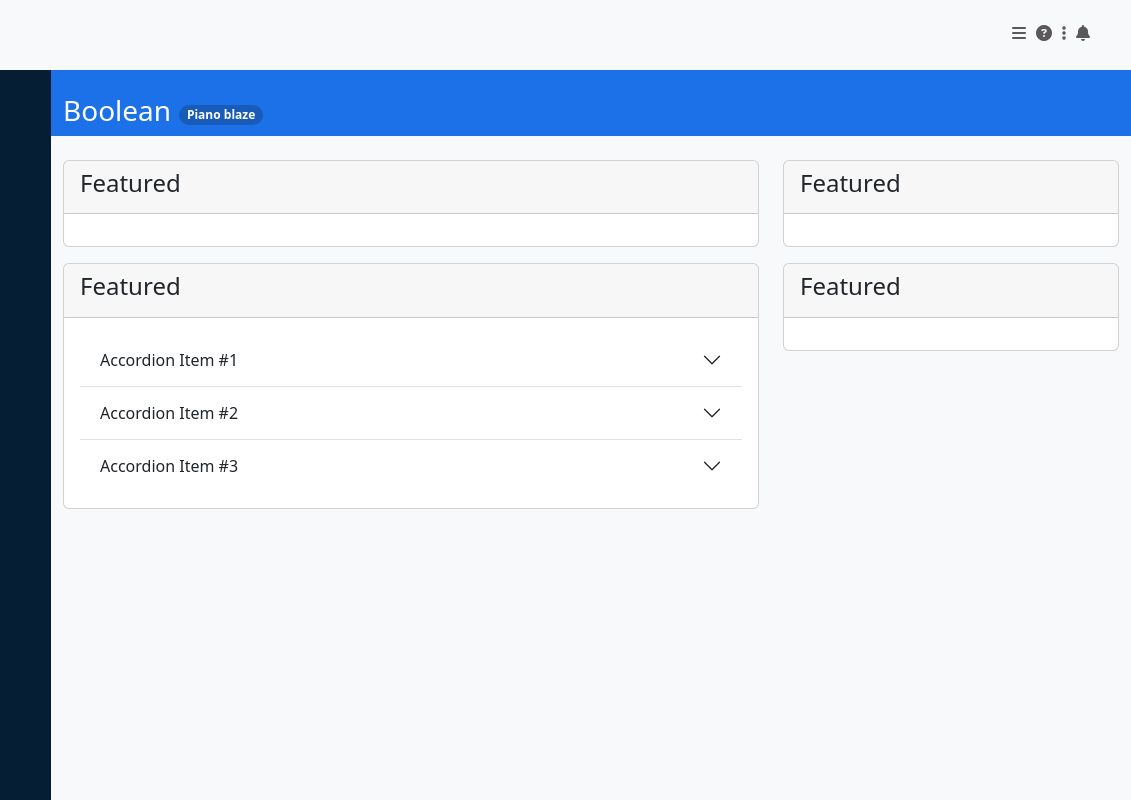
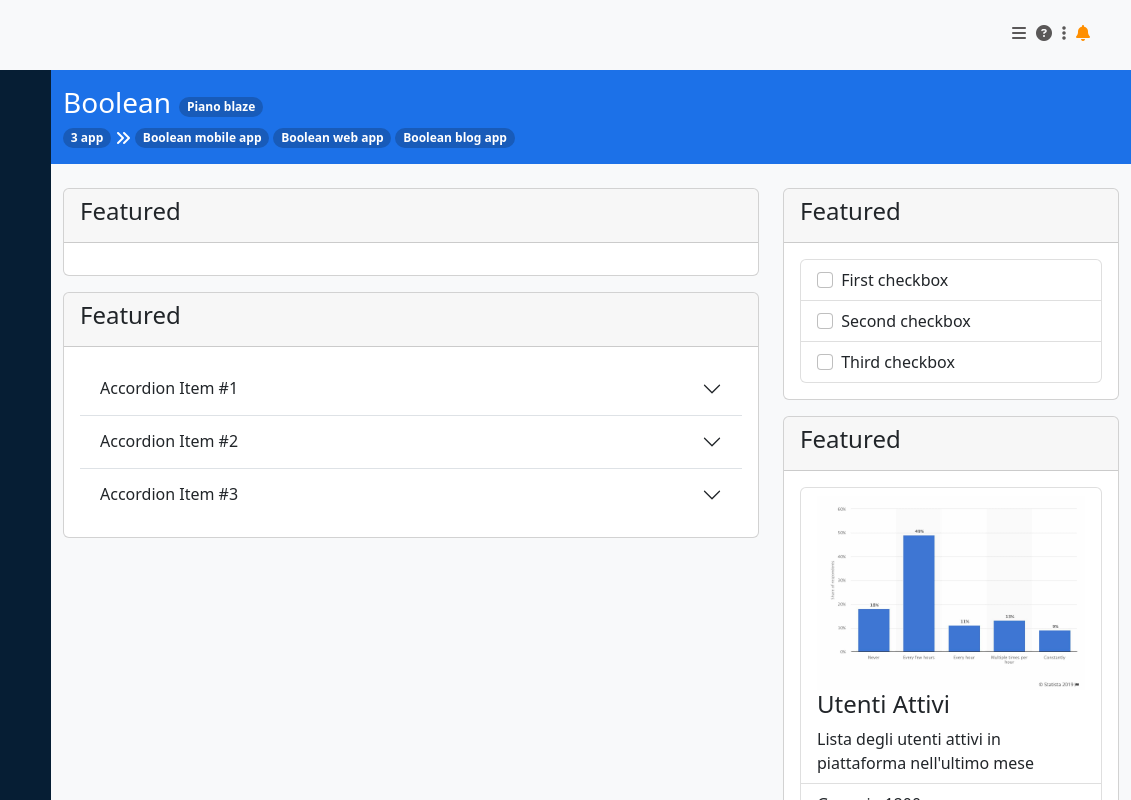
Before and after one commit to NicoloCasagrande/html-css-bootstrap-dashboard, a plain HTML site: page index.html in a window 1280 px wide. Shown: the full height of the page, 149-1280 px from the left. Drawn offline with nearby package versions, Linux system fonts and the light colour scheme.

Commit message:
sistemazione header

```diff
--- a/css/header.css
+++ b/css/header.css
@@ -36,6 +36,12 @@ header{
     width: 15.625rem;
 }
 
+.ms-btn{
+    border: none;
+    background-color: transparent;
+    color: #ff8f00;
+}
+
 @media screen and (max-width: 992px) {
     .icons{
         width: 4.375rem;
--- a/css/main.css
+++ b/css/main.css
@@ -16,3 +16,7 @@ main{
 .ms-bg-primary{
     background-color: #185bb9;
 }
+
+.card:last-of-type img{
+    width: 100%;
+}
--- a/index.html
+++ b/index.html
@@ -31,9 +31,18 @@
                             <li class="d-none d-lg-block"><a href=""><i class="fa-solid fa-bars"></i></a></li>
                             <li class="d-none d-lg-block"><a href=""><i class="fa-solid fa-circle-question"></i></a></li>
                             <li class="d-none d-lg-block"><a href=""><i class="fa-solid fa-ellipsis-vertical"></i></a></li>
-                            <li class="d-block"><a href=""><i class="fa-solid fa-bell"></i></a></li>
+                            <li class="d-block"><div class="dropdown">
+                                <button class="ms-btn" type="button" data-bs-toggle="dropdown" aria-expanded="false">
+                                    <i class="fa-solid fa-bell"></i>
+                                </button>
+                                <ul class="dropdown-menu">
+                                  <li><a class="dropdown-item" href="#">Action</a></li>
+                                  <li><a class="dropdown-item" href="#">Another action</a></li>
+                                  <li><a class="dropdown-item" href="#">Something else here</a></li>
+                                </ul>
+                              </div></li>
                         </ul>
-                        <!-- dropdown -->
+                        <!-- <i class="fa-solid fa-bell"></i> -->
                     </div>
                 </div>
             </div>
@@ -65,11 +74,21 @@
                 <!------------------
                      MAIN HEAD
                 -------------------->
-                <div class="container-fluid ms-main-head pt-4">
+                <div class="container-fluid ms-main-head py-3">
                     <div class="row">
-                        <div class="col-12 col-lg-8 d-flex align-items-center">
-                            <h1 class="fs-3 pe-2">Boolean</h1>
-                            <span class="badge rounded-pill ms-bg-primary">Piano blaze</span>
+                        <div class="col-12 col-lg-8">
+                            <div class="d-flex align-items-center">
+                                <h1 class="fs-3 pe-2">Boolean</h1>
+                                <span class="badge rounded-pill ms-bg-primary">Piano blaze</span>
+                            </div>
+                            <div class="d-flex align-items-center">
+                                <span class="badge rounded-pill ms-bg-primary">3 app</span>
+                                <i class="fa-solid fa-angles-right ps-1"></i>
+                                <span class="badge rounded-pill ms-bg-primary ms-1 d-block d-lg-none">  +  </span>
+                                <span class="badge rounded-pill ms-bg-primary ms-1 d-none d-lg-block">Boolean mobile app</span>
+                                <span class="badge rounded-pill ms-bg-primary ms-1 d-none d-lg-block">Boolean web app</span>
+                                <span class="badge rounded-pill ms-bg-primary ms-1 d-none d-lg-block">Boolean blog app</span>
+                            </div>
                         </div>
                         <div class="col-12 col-lg-4">
 
@@ -91,7 +110,7 @@
 
                                 </div>
                             </div>
-                            <div class="card">
+                            <div class="card mb-3">
                                 <div class="card-header">
                                     <h4>Featured</h4>
                                 </div>
@@ -137,6 +156,20 @@
                                     <h4>Featured</h4>
                                 </div>
                                 <div class="card-body">
+                                    <ul class="list-group">
+                                        <li class="list-group-item">
+                                          <input class="form-check-input me-1" type="checkbox" value="" id="firstCheckbox">
+                                          <label class="form-check-label" for="firstCheckbox">First checkbox</label>
+                                        </li>
+                                        <li class="list-group-item">
+                                          <input class="form-check-input me-1" type="checkbox" value="" id="secondCheckbox">
+                                          <label class="form-check-label" for="secondCheckbox">Second checkbox</label>
+                                        </li>
+                                        <li class="list-group-item">
+                                          <input class="form-check-input me-1" type="checkbox" value="" id="thirdCheckbox">
+                                          <label class="form-check-label" for="thirdCheckbox">Third checkbox</label>
+                                        </li>
+                                      </ul>
                                     <!-- ul listgroup checkbox -->
                                 </div>
                             </div>
@@ -145,6 +178,17 @@
                                     <h4>Featured</h4>
                                 </div>
                                 <div class="card-body">
+                                    <ul class="list-group">
+                                        <li class="list-group-item">
+                                            <img src="img/stats.jpeg" alt="">
+                                            <h4>Utenti Attivi</h4>
+                                            <span>Lista degli utenti attivi in piattaforma nell'ultimo mese</span>
+                                        </li>
+                                        <li class="list-group-item"><span>Gennaio:1200</span></li>
+                                        <li class="list-group-item"><span>Febbraio:800</span></li>
+                                        <li class="list-group-item"><span>Marzo:1500</span></li>
+                                        <li class="list-group-item"><a href="">Visualizza report approfondito</a></li>
+                                      </ul>
                                     <!-- ul listgroup -->
                                 </div>
                             </div>
```
Also changed, not shown: img/class-avatar.jpeg (added), img/class-avatar.jpg (added), img/sidebar-bg.png (added), img/stats.jpeg (added).
